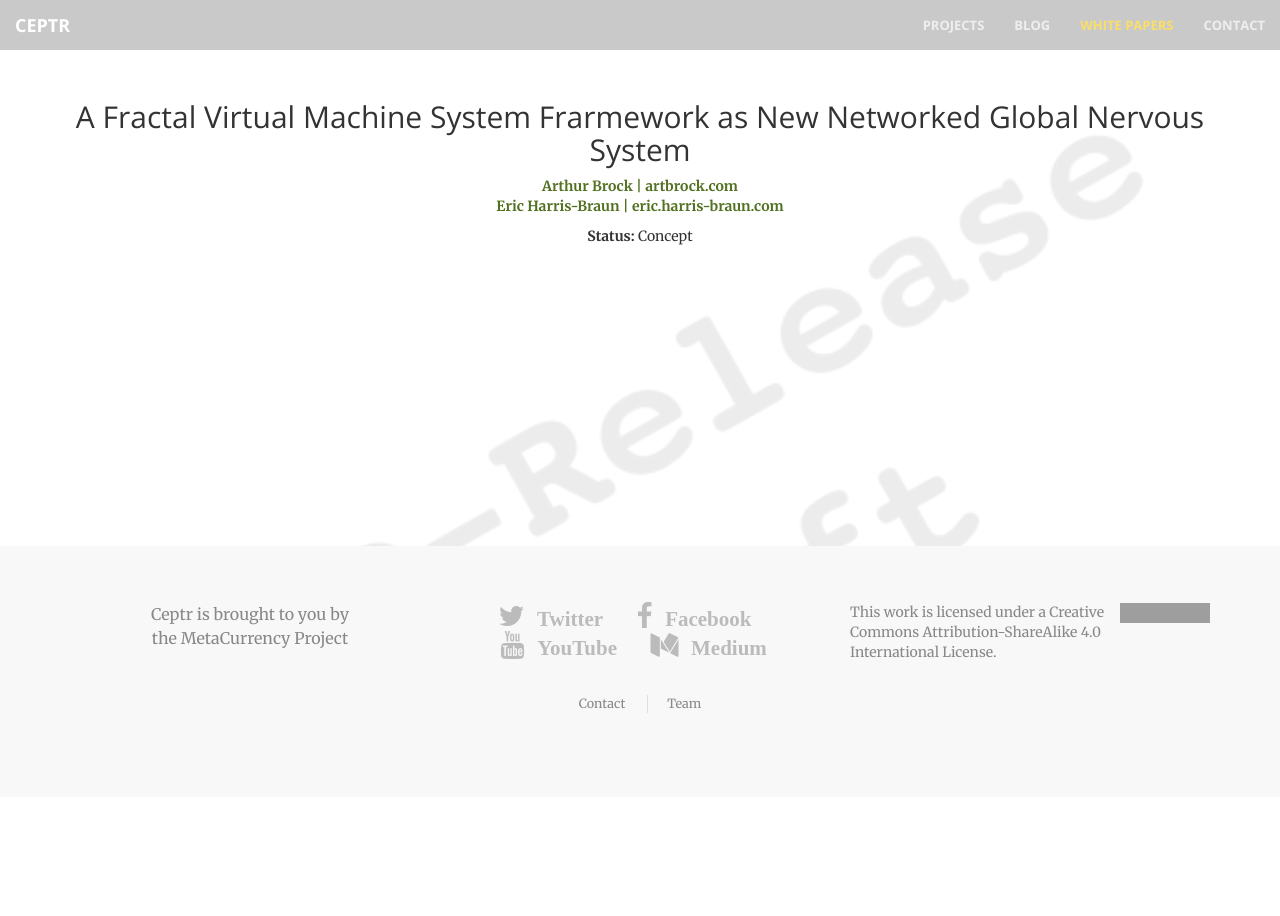
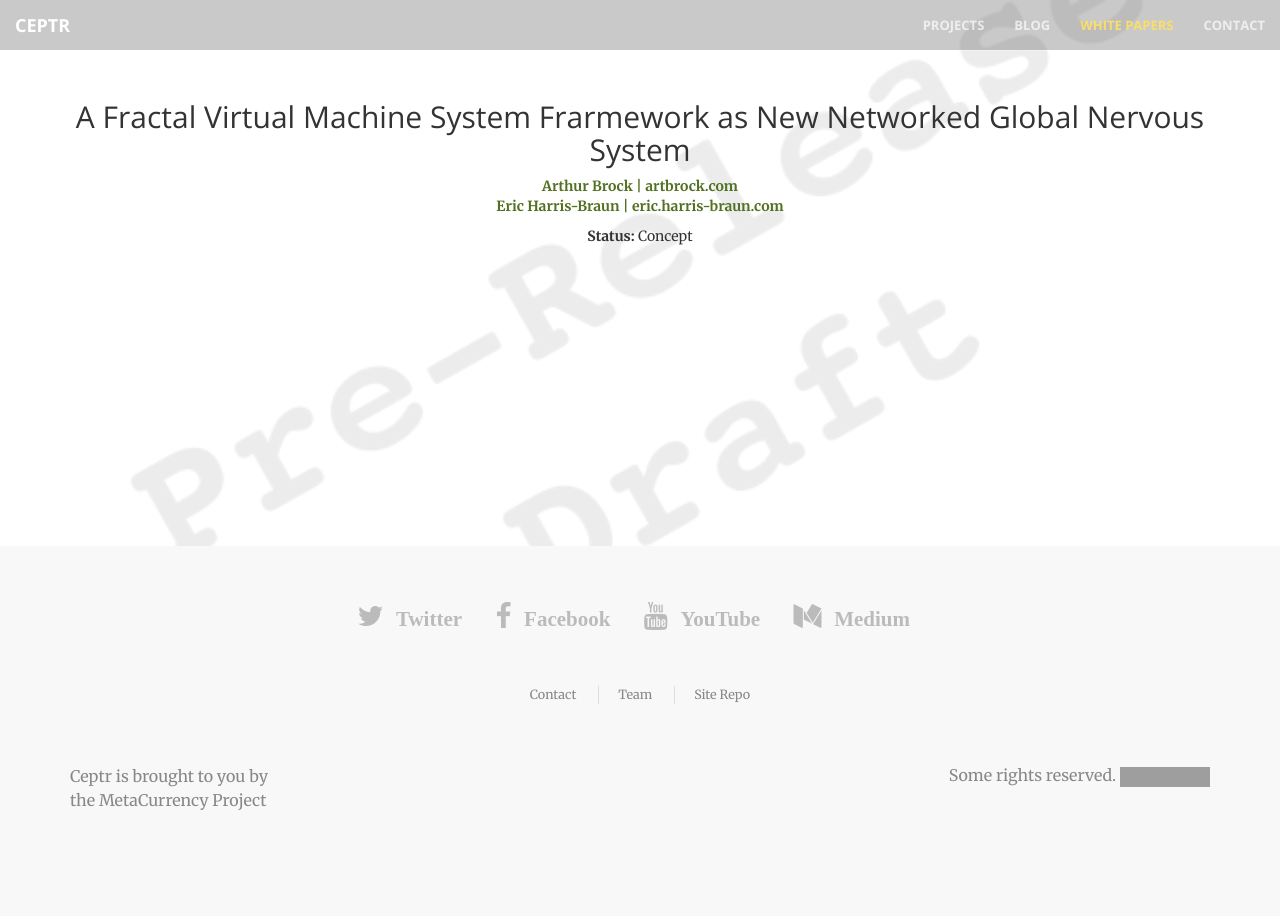
Before and after one commit to metacurrency/ceptr-org, a Jekyll site: the page built from _whitepapers/fractalvm.md, in a window 1280 px wide. Built offline with Jekyll 4.4.1, drawn with Linux system fonts in a browser that asks for light colours; grey boxes are pictures that could not be loaded.

Commit message:
footer formatting

```diff
--- a/_includes/footer.html
+++ b/_includes/footer.html
@@ -1,26 +1,25 @@
 <!-- Footer -->
 <footer id="footer">
   <div class="container">
-    <div class="row">
-      <div class="col-lg-4">
-        <p class="aligncenter" >Ceptr is brought to you by <br /> the <a href="http://metacurrency.org">MetaCurrency Project</a>
-        </p>
-      </div>
-      <div class="col-lg-4">
-        <ul class="icons aligncenter">
-          <li><a href="https://twitter.com/holochain" class="fa fa-2x fa-twitter"><span class="label">Twitter</span></a></li>
-          <li><a href="https://www.facebook.com/metacurrency" class="fa fa-2x fa-facebook"><span class="label">Facebook</span></a></li>
-          <li><a href="https://www.youtube.com/channel/UCZtYPbxd78Mz-YA_c99R3Tg" class="fa fa-2x fa-youtube"><span class="label">YouTube</span></a></li>
-          <li><a href="https://www.youtube.com/channel/UCZtYPbxd78Mz-YA_c99R3Tg" class="fa fa-2x fa-medium"><span class="label">Medium</span></a></li>
-        </ul>
-      </div>
-      <div class="col-lg-4">
-        <a style="display:block;float:right;" rel="license" href="http://creativecommons.org/licenses/by-sa/4.0/"><img alt="Creative Commons License" style="border-width:0" src="https://i.creativecommons.org/l/by-sa/4.0/88x31.png" /></a>This work is licensed under a <a rel="license" href="http://creativecommons.org/licenses/by-sa/4.0/">Creative Commons Attribution-ShareAlike 4.0 International License</a>.
-      </div>
-    </div>
+      <ul class="icons aligncenter">
+        <li><a href="https://twitter.com/holochain" class="fa fa-2x fa-twitter"><span class="label">Twitter</span></a></li>
+        <li><a href="https://www.facebook.com/metacurrency" class="fa fa-2x fa-facebook"><span class="label">Facebook</span></a></li>
+        <li><a href="https://www.youtube.com/channel/UCZtYPbxd78Mz-YA_c99R3Tg" class="fa fa-2x fa-youtube"><span class="label">YouTube</span></a></li>
+        <li><a href="https://www.youtube.com/channel/UCZtYPbxd78Mz-YA_c99R3Tg" class="fa fa-2x fa-medium"><span class="label">Medium</span></a></li>
+      </ul><br />
     <ul class="copyright">
       <li><a href="{{site.contact_url}}">Contact</a></li>
       <li><a href="http://metacurrency.org/team/">Team</a></li>
-    </ul>
+      <li><a href="http://github.com/metacurrency/ceptr-web" title="Code Repository for this Web Site">Site Repo</a></li>
+    </ul><br /><br /><br />
+    <div class="row">
+      <div class="col-lg-4 col-md-4 pull-left">
+        <p>Ceptr is brought to you by <br /> the <a href="http://metacurrency.org">MetaCurrency Project</a>
+        </p>
+      </div>
+      <div class="col-lg-4 col-md-4 pull-right" style="text-align:right; font-size:16px;">
+        Some rights reserved. <a rel="license" href="http://creativecommons.org/licenses/by-sa/4.0/"><img alt="Creative Commons License" style="border-width:0" src="https://i.creativecommons.org/l/by-sa/4.0/88x31.png" />
+      </div>
+    </div>
   </div>
 </footer>
```
